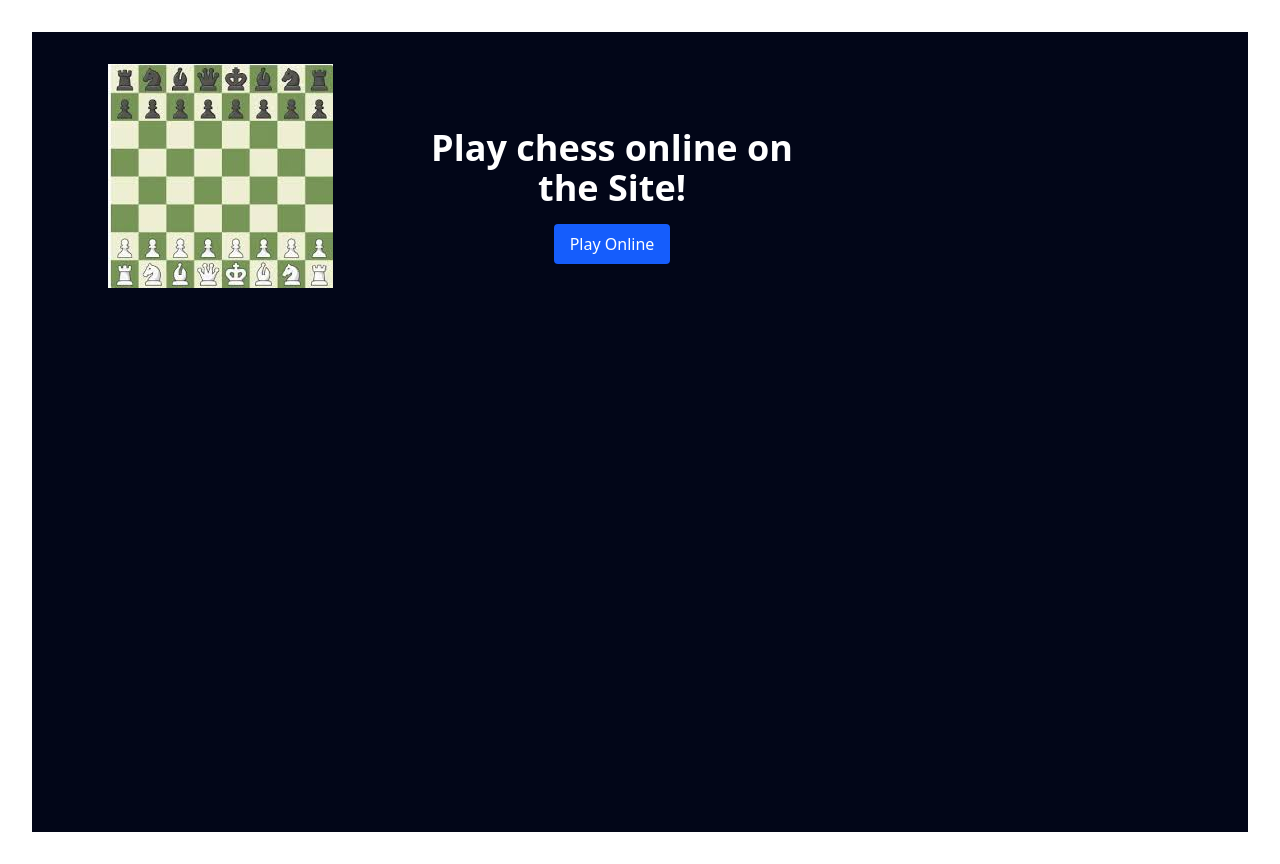
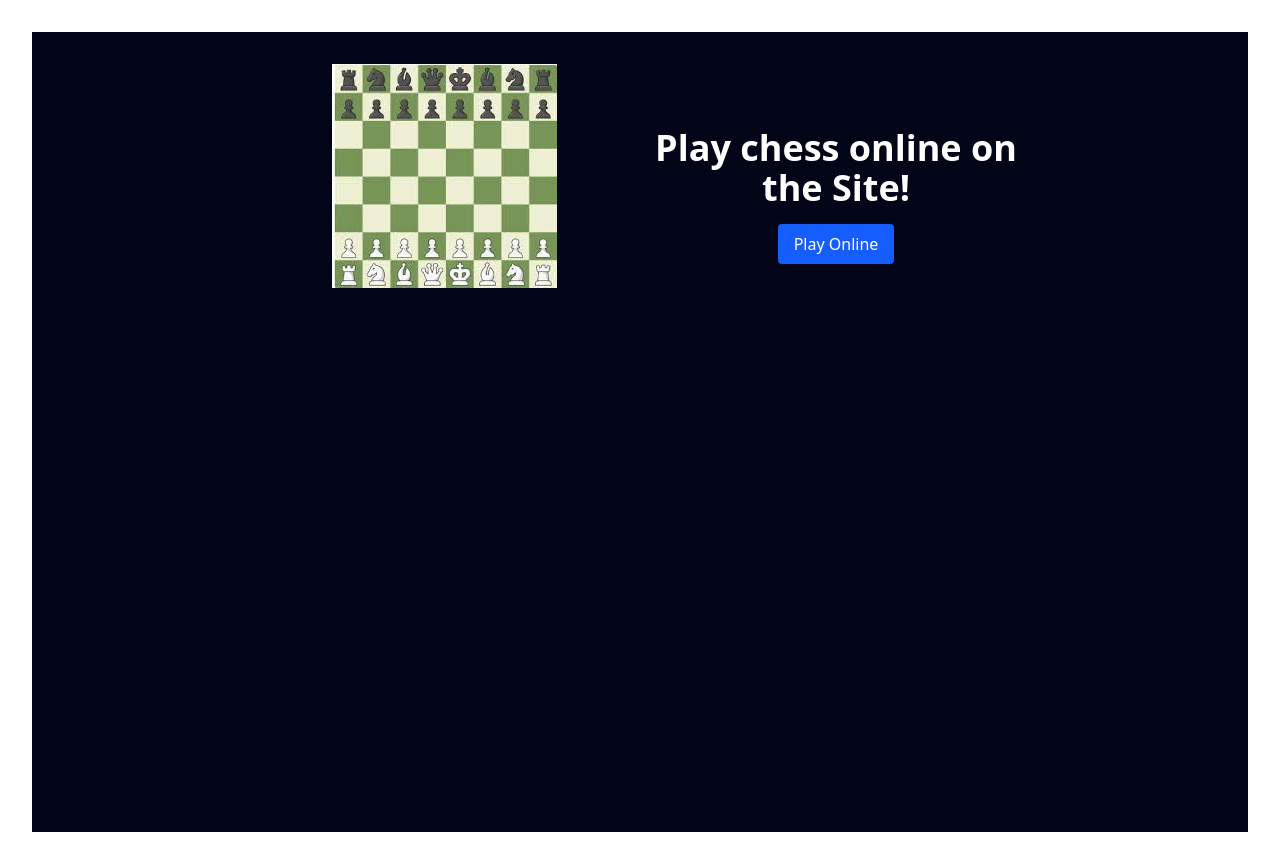
Before and after one commit to ashish-2001/Chessboard, a React (Vite) app in the folder apps/web/: page / in a window 1280 px wide. Built offline with nearby package versions, Linux system fonts and the light colour scheme.

Commit message:
Added Landing

```diff
--- a/apps/web/src/screen/Landing.jsx
+++ b/apps/web/src/screen/Landing.jsx
@@ -5,19 +5,22 @@ import { Button } from "../components/Button";
 function Landing(){
 
     const navigate = useNavigate();
+
     return (
-        <div className="flex justify-content">
+        <div className="flex justify-center">
             <div className="pt-8 max-w-3xl">
                 <div className='grid grid-cols-1 gap-4 md:grid-cols-2'>
                     <div className="flex justify-center">
                         <img src={Chessboard} className="max-w-96"/>
                     </div>
                     <div className="pt-16">
-                        <div>
-                            <h1 className="text-4xl font-bold text-white">Play chess online on the Site!</h1>
-                        </div>
+                        <h1 className="text-4xl font-bold text-white">
+                            Play chess online on the Site!
+                        </h1>
                         <div className="mt-4 flex justify-center">
-                            <Button onClick={() => { navigate("/game")}} children={"Play Online"}/>
+                            <Button onClick={() => { navigate("/game")}}>
+                                Play Online
+                            </Button>
                         </div>
                     </div>
                 </div>
```
